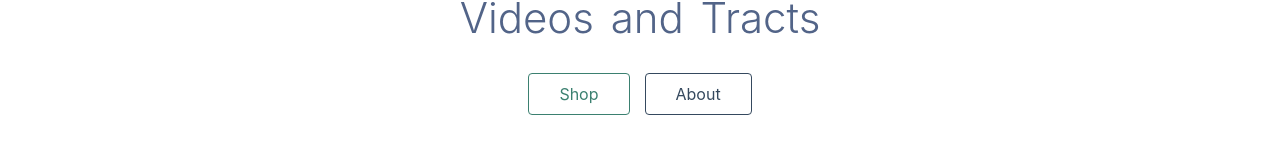
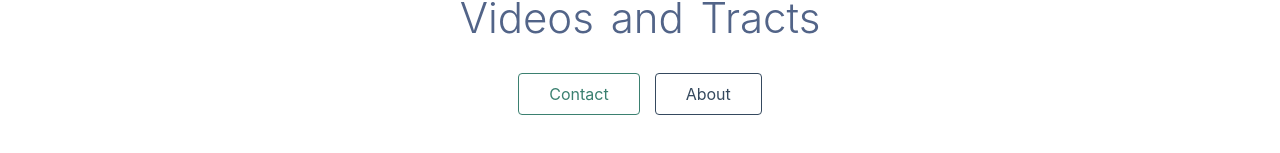
Before and after one commit to thelifesavingstation/lifesavingstation, a Nuxt app: page / in a window 1280 px wide. Shown: the part 567-720 px from the top of the page. Built offline with nearby package versions, Linux system fonts and the light colour scheme.

Commit message:
Update index.vue

```diff
--- a/pages/index.vue
+++ b/pages/index.vue
@@ -15,10 +15,10 @@
           rel="noopener"
           class="button--green"
         >
-          Shop
+          Contact
         </a>
         <a
-          href="url"
+          href="contact.vue"
           target="_blank"
           rel="noopener"
           class="button--grey"
```
